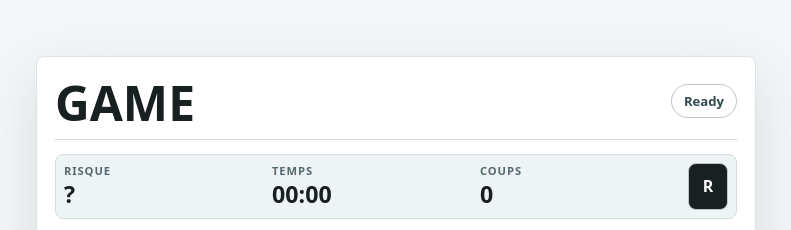
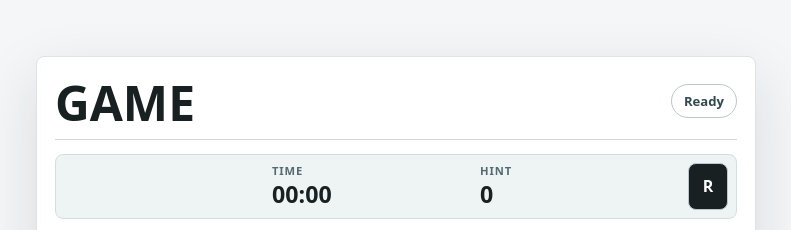
Before and after one commit to TonyData/TEST, a plain HTML site: page AmbiguousMines/index.html in a window 1280 px wide. Shown: the top 230 px of the page, without its empty margins (244-1035 px from the left). Drawn offline with Linux system fonts and the light colour scheme.

Commit message:
Update index.html

```diff
--- a/AmbiguousMines/index.html
+++ b/AmbiguousMines/index.html
@@ -13,7 +13,7 @@
     <section class="game">
       <header class="top"><div><p class="eyebrow"> </p><h1> GAME </h1></div><div id="status" class="status">
         </div></header>
-      <div class="score"><div><span>Risque</span><b>?</b></div><div><span>Temps</span><b id="time">00:00</b></div><div><span>Coups</span><b id="moves">0</b></div><button id="reset" class="reset" aria-label="Nouvelle partie"></button></div>
+      <div class="score"><div><span></span><b></b></div><div><span>Time</span><b id="time">00:00</b></div><div><span>Hint</span><b id="moves">0</b></div><button id="reset" class="reset" aria-label="New Game"></button></div>
       <div class="board-wrap"><div id="board" class="board" role="grid"></div></div>
       <footer class="controls"><button id="flag" class="mode"  id="presets" class="presets"></div></footer>
       <p class="hint">.</p>
```
